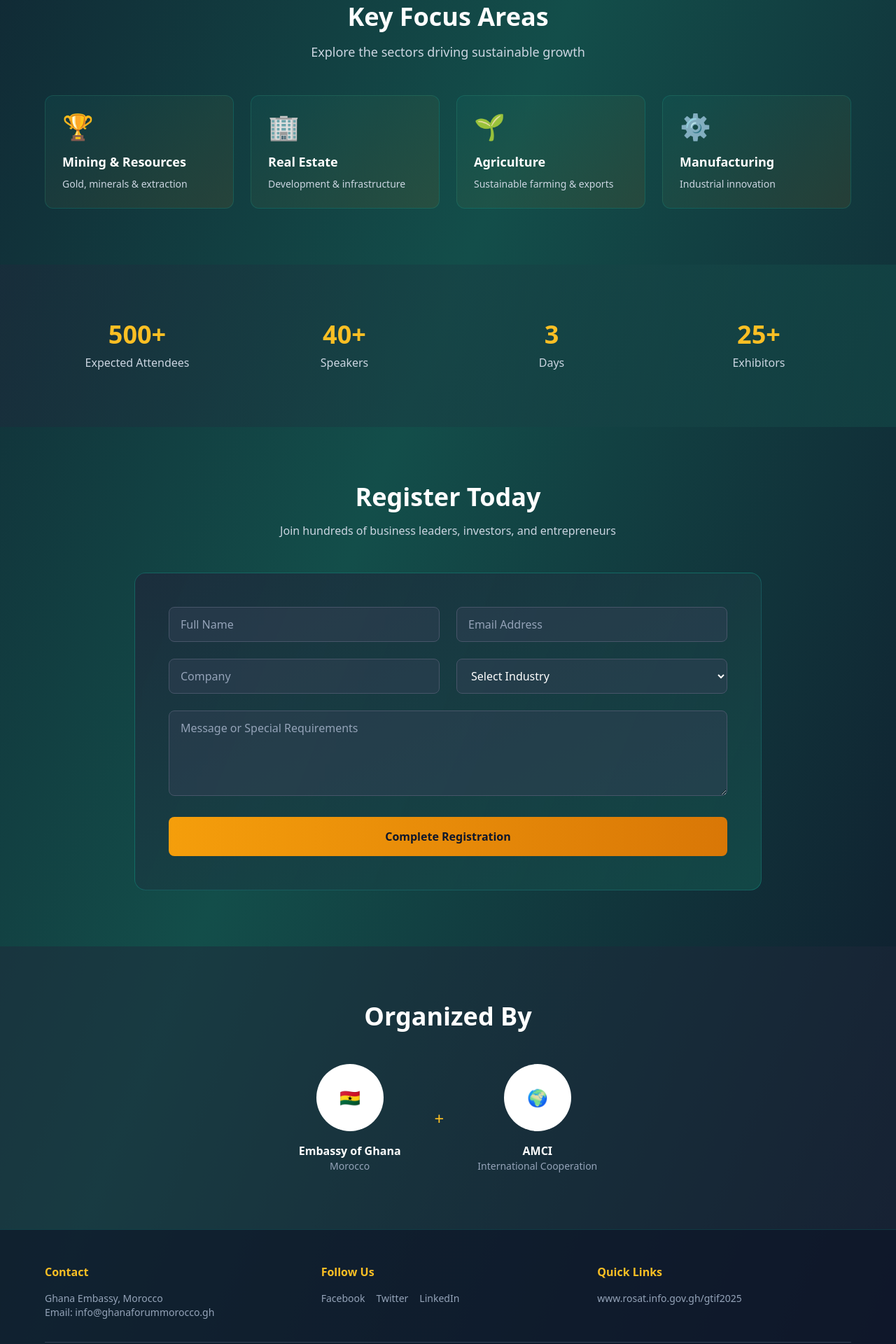
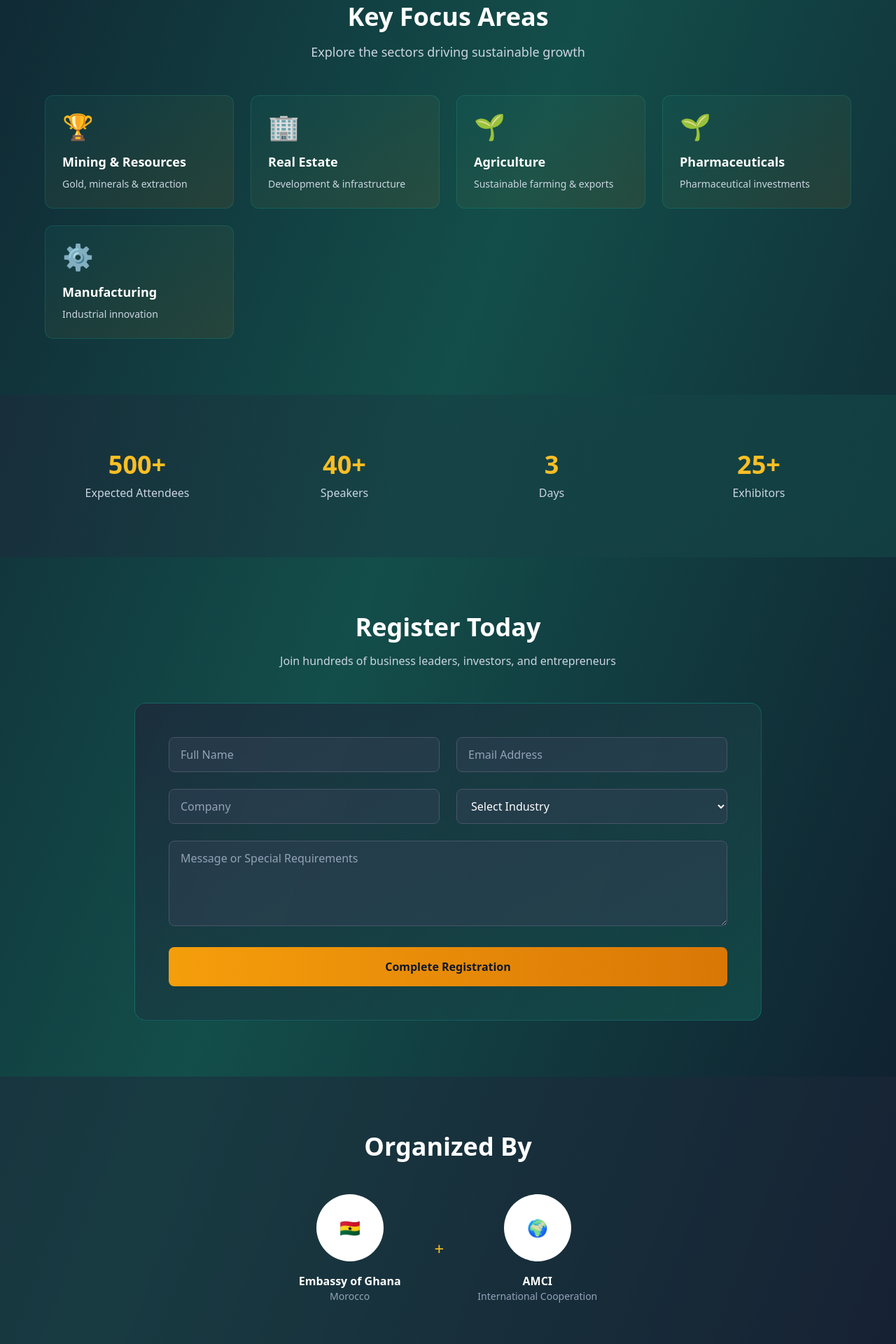
Before and after one commit to creatif-sam/gtif2025, a React (Create React App) app: page / in a window 1280 px wide. Shown: the part 1160-3080 px from the top of the page at 70% size. Built offline with nearby package versions, Linux system fonts and the light colour scheme.

Commit message:
Update App.js

```diff
--- a/src/App.js
+++ b/src/App.js
@@ -207,6 +207,7 @@
               { icon: '🏆', title: 'Mining & Resources', desc: 'Gold, minerals & extraction' },
               { icon: '🏢', title: 'Real Estate', desc: 'Development & infrastructure' },
               { icon: '🌱', title: 'Agriculture', desc: 'Sustainable farming & exports' },
+              { icon: '🌱', title: 'Pharmaceuticals', desc: 'Pharmaceutical investments' },
               { icon: '⚙️', title: 'Manufacturing', desc: 'Industrial innovation' }
             ].map((area, idx) => (
               <div key={idx} className="bg-gradient-to-br from-teal-600/10 to-amber-600/10 p-6 rounded-xl border border-teal-500/20 hover:border-amber-400/50 transition transform hover:-translate-y-2">
@@ -353,7 +354,7 @@
             </div>
             <div>
               <h4 className="font-bold mb-4 text-amber-400">Quick Links</h4>
-              <p className="text-slate-400 text-sm">www.rosat.info.gov.gh/gtif2025</p>
+              <p className="text-slate-400 text-sm">www.rabat.mfa.gov.gh/gtif2025</p>
             </div>
           </div>
 
```
